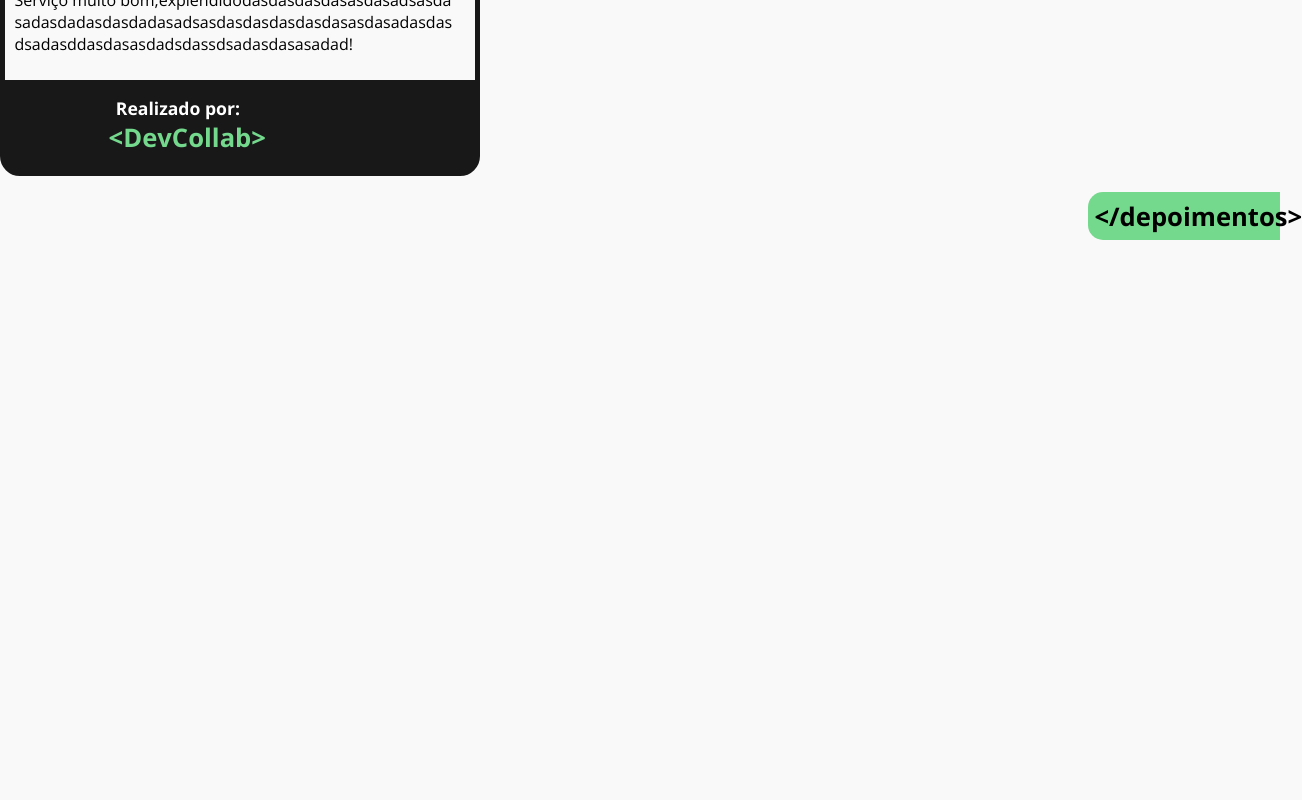
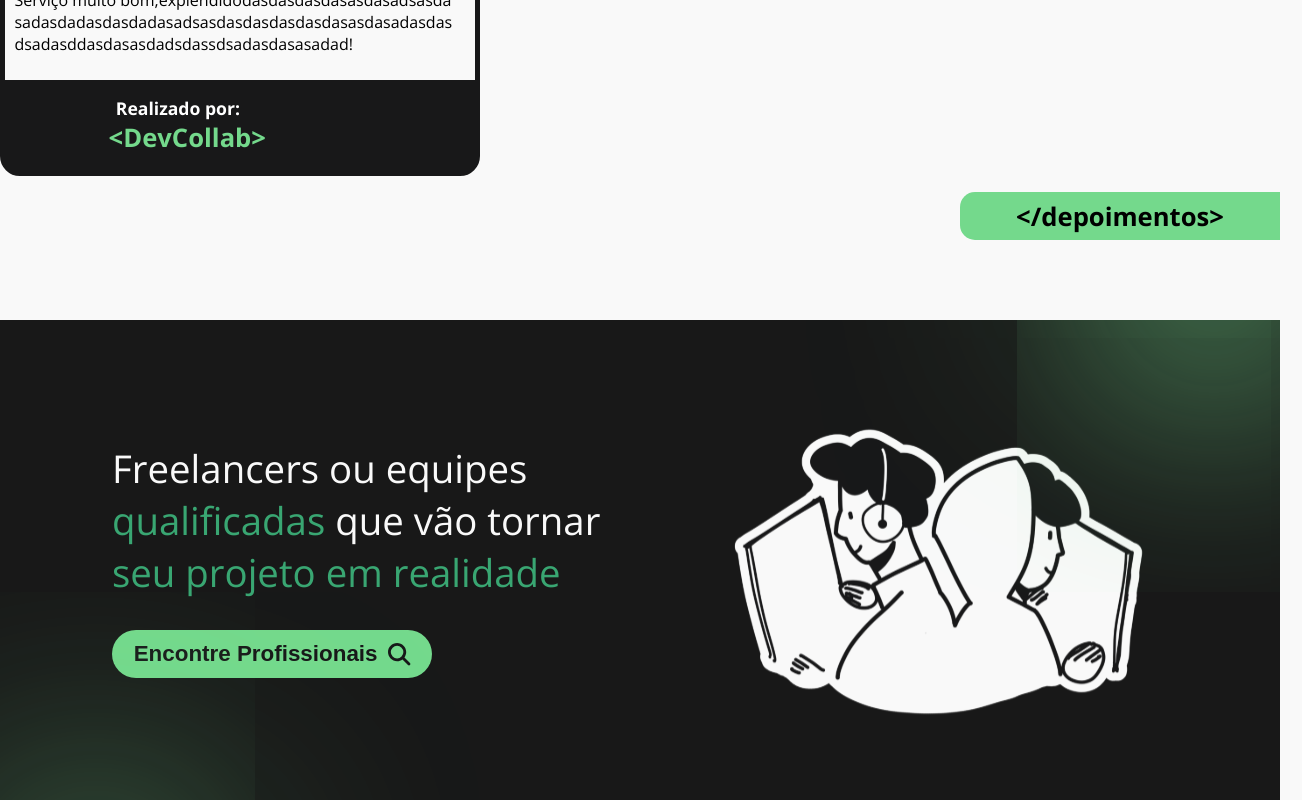
Before and after one commit to BalhegoDev/devCollab, a React (Create React App) app: page / in a window 1280 px wide. Shown: the part 679-1479 px from the top of the page, 1302 px wide, since content can reach past the window. Before the commit the page ends 919 px from the top, so only its background shows below. Built offline with nearby package versions, Linux system fonts and the light colour scheme.

Commit message:
Somethings updated

```diff
--- /dev/null
+++ b/src/components/outdoor.jsx
@@ -0,0 +1,15 @@
+import React from "react";
+import company from "../assets/company.svg";
+
+export default function Outdoor({children}){
+    return(
+        <section className="outdoor">
+            <span className="round1"></span>
+            <article className="content">
+                {children}
+            </article>
+            <img src={company}/>
+            <span className="round2"></span>
+        </section>
+    )
+}
--- a/src/pages/index.jsx
+++ b/src/pages/index.jsx
@@ -1,11 +1,15 @@
-import React from "react";
+import React, { useEffect } from "react";
+import "../style/style.css";
 import Header from "../components/header";
 import WelcomeCard from "../components/welcomeCard";
 import DepoimentWire from "../components/depoimentWire";
 import Depoiment from "../components/depoiment";
-import "../style/style.css";
+import Outdoor from "../components/outdoor";
+import {faMagnifyingGlass} from "@fortawesome/free-solid-svg-icons";
+import {Link} from "react-router-dom";
+import { FontAwesomeIcon } from "@fortawesome/react-fontawesome";
+import pessoa from "../assets/pessoa.jpg";
 
-import pessoa from "../assets/pessoa.jpg";
 
 export default function Index(){
     return(
@@ -31,6 +35,15 @@ export default function Index(){
                         className={"wire_end"}
                     />
                 </section>
+                <Outdoor>
+                    <p>Freelancers ou equipes <br/> <span style={{color:"#39A672"}}>qualificadas</span> que vão tornar <span style={{color:"#39A672"}}>seu projeto em realidade</span></p>
+                    <Link>
+                        <button>
+                            Encontre Profissionais
+                            <FontAwesomeIcon icon={faMagnifyingGlass} />
+                        </button>
+                    </Link>
+                </Outdoor>
             </main>
         </>
 
--- a/src/pages/login.jsx
+++ b/src/pages/login.jsx
@@ -1,4 +1,4 @@
-import React, { useState } from "react";
+import React, { useEffect, useState } from "react";
 import { Link } from "react-router-dom";
 import Input from "../components/input";
 import ButtonHome from "../components/buttonHome";
@@ -6,6 +6,7 @@ import ButtonHome from "../components/buttonHome";
 export default function Login(){
 
     const [connect,setConnect] = useState(false);
+
 
     return(
         <div className="login-container">
--- a/src/style/modules/_depoiment.scss
+++ b/src/style/modules/_depoiment.scss
@@ -8,7 +8,7 @@
 
     .wire{
         background-color: $backgroundGreen;
-        width:15%;
+        width:20rem;
         padding: .4rem;
         font-weight: bolder;
         font-size: 1.6rem;
--- /dev/null
+++ b/src/style/modules/_index.scss
@@ -0,0 +1,43 @@
+@import '../variables/styles.scss';
+
+main{
+    .outdoor{
+        @include outdoor;
+        margin-top: 5rem;
+        position: relative;
+        overflow: hidden;
+
+        .round1{
+            @include round;
+            right: -18rem;
+            top: -22rem;
+        }
+
+        .round2{
+            @include round;
+            left: -13rem;
+            bottom: -11rem;
+            box-shadow: 200px 67px 300px 23px $backgroundGreen;
+        }
+
+        article{
+            p{
+                color: #F9F9F9;
+                width: 31rem;
+                font-size: 2.4rem;
+                margin-bottom: 2rem;
+            }
+            a{
+                text-decoration: none;
+
+                button{
+                    @include buttonMakeAccount;
+                    width:20rem;
+                    display: flex;
+                    justify-content: space-evenly;
+                    align-items: center;
+                }
+            }
+        }
+    }
+}
--- a/src/style/modules/_register.scss
+++ b/src/style/modules/_register.scss
@@ -22,6 +22,8 @@
         }
 
         form{
+            display: grid;
+
             label{
                 @include label-input;
 
--- a/src/style/style.css
+++ b/src/style/style.css
@@ -77,7 +77,7 @@ header .actions button {
 }
 .depoiment_container .wire {
   background-color: #74D98C;
-  width: 15%;
+  width: 20rem;
   padding: 0.4rem;
   font-weight: bolder;
   font-size: 1.6rem;
@@ -172,15 +172,15 @@ header .actions button {
   flex-direction: column;
 }
 .login-container aside .round {
+  border-radius: 100px;
+  box-shadow: -250px 190px 300px 23px #74D98C;
+  background-color: #74D98C;
   width: 13rem;
   height: 13rem;
   display: block;
   position: absolute;
   top: -13rem;
   right: -13rem;
-  border-radius: 100px;
-  box-shadow: -250px 190px 142px 23px #74D98C;
-  background-color: #74D98C;
 }
 .login-container aside h1 {
   font-family: Montserrat;
@@ -220,7 +220,7 @@ header .actions button {
   transition: 0.7s all;
 }
 .login-container aside a button:hover {
-  transform: translateX(25px);
+  transform: perspective(1000px) translateX(25px) rotateY(10deg);
 }
 .login-container .login-side {
   height: 100%;
@@ -297,11 +297,12 @@ header .actions button {
   color: #4B4C4F;
 }
 .login-container .login-side form label input {
-  padding: 1.4rem;
+  padding: 1rem;
   width: 28rem;
   border-radius: 20px;
   outline: none;
   border: thin solid #4B4C4F;
+  font-size: 1.3rem;
 }
 @media only screen and (max-width: 1440px) {
   .login-container .login-side form label input {
@@ -333,7 +334,7 @@ header .actions button {
   margin-top: 2rem;
 }
 .login-container .login-side form button:hover {
-  transform: translateX(25px);
+  transform: perspective(1000px) translateX(25px) rotateY(10deg);
 }
 
 .register-container .register-side .register-header .title {
@@ -362,6 +363,9 @@ header .actions button {
   color: #97989B;
   font-weight: bolder;
 }
+.register-container .register-side form {
+  display: grid;
+}
 .register-container .register-side form label {
   display: flex;
   flex-direction: column;
@@ -370,11 +374,12 @@ header .actions button {
   color: #4B4C4F;
 }
 .register-container .register-side form label input {
-  padding: 1.4rem;
+  padding: 1rem;
   width: 28rem;
   border-radius: 20px;
   outline: none;
   border: thin solid #4B4C4F;
+  font-size: 1.3rem;
 }
 @media only screen and (max-width: 1440px) {
   .register-container .register-side form label input {
@@ -383,6 +388,75 @@ header .actions button {
 }
 .register-container .register-side form label input {
   width: 17rem;
+}
+
+main .outdoor {
+  height: 30rem;
+  background-color: #181818;
+  display: flex;
+  flex-direction: row;
+  justify-content: center;
+  align-items: center;
+  gap: 7rem;
+  width: 100%;
+  margin-top: 5rem;
+  position: relative;
+  overflow: hidden;
+}
+main .outdoor img {
+  width: 28rem;
+}
+main .outdoor .round1 {
+  border-radius: 100px;
+  box-shadow: -250px 190px 300px 23px #74D98C;
+  background-color: #74D98C;
+  width: 13rem;
+  height: 13rem;
+  display: block;
+  position: absolute;
+  right: -18rem;
+  top: -22rem;
+}
+main .outdoor .round2 {
+  border-radius: 100px;
+  box-shadow: -250px 190px 300px 23px #74D98C;
+  background-color: #74D98C;
+  width: 13rem;
+  height: 13rem;
+  display: block;
+  position: absolute;
+  left: -13rem;
+  bottom: -11rem;
+  box-shadow: 200px 67px 300px 23px #74D98C;
+}
+main .outdoor article p {
+  color: #F9F9F9;
+  width: 31rem;
+  font-size: 2.4rem;
+  margin-bottom: 2rem;
+}
+main .outdoor article a {
+  text-decoration: none;
+}
+main .outdoor article a button {
+  background-color: #74D98C;
+  color: #181819;
+  border-radius: 27px;
+  border: none;
+  cursor: pointer;
+  padding: 0.7rem;
+  width: 13rem;
+  font-weight: bolder;
+  font-size: 1.4rem;
+  font-family: "Montserrat", sans-serif;
+  transition: 0.7s all;
+  width: 20rem;
+  display: flex;
+  justify-content: space-evenly;
+  align-items: center;
+}
+main .outdoor article a button:hover {
+  transform: perspective(1000px) translateX(25px) rotateY(10deg);
 }
 
 * {
--- a/src/style/style.scss
+++ b/src/style/style.scss
@@ -3,7 +3,8 @@
 @import './modules/welcomeCard.scss';
 @import './modules/depoiment.scss';
 @import './modules/login.scss';
-@import './modules//register.scss';
+@import './modules/register.scss';
+@import './modules/index.scss';
 
 *{
     margin: 0;
```
Also changed, not shown: src/style/modules/_login.scss (+1 -7 lines), src/style/variables/_styles.scss (+27 -2 lines), src/assets/company.svg (added), 1 other file (tests, documents, lock files or other folders).
